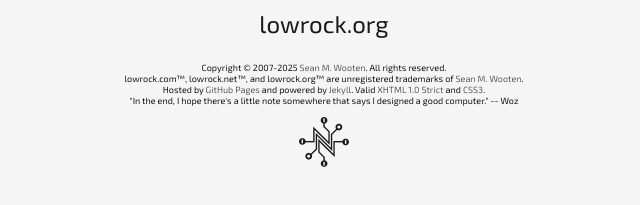
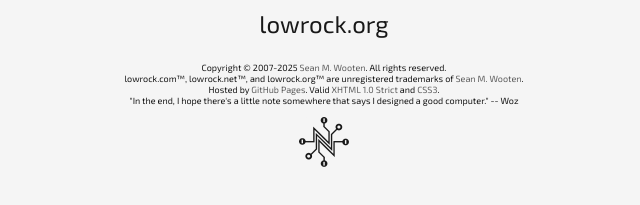
Before and after one commit to seanmwooten/lowrock.github.io, a plain HTML site: page index.html in a window 1280 px wide. Shown: the part 507-712 px from the top of the page, 316-956 px from the left. Drawn offline with Linux system fonts and the light colour scheme.

Commit message:
Removed Jekyll Credit

```diff
--- a/index.html
+++ b/index.html
@@ -20,7 +20,7 @@ lowrock.org<br />
 <p class="notice">
 Copyright &copy; 2007-2025 <a href="mailto:webmaster@lowrock.org?subject=lowrock.org">Sean M. Wooten</a>. All rights reserved.<br />
 lowrock.com&trade;, lowrock.net&trade;, and lowrock.org&trade; are unregistered trademarks of <a href="mailto:domains@lowrock.org?subject=lowrock.org">Sean M. Wooten</a>.<br />
-Hosted by <a href="https://pages.github.com/">GitHub Pages</a> and powered by <a href="https://jekyllrb.com/docs/github-pages/">Jekyll</a>. Valid <a href="https://validator.w3.org/check?uri=https://www.lowrock.org/index.html">XHTML 1.0 Strict</a> and <a href="https://jigsaw.w3.org/css-validator/validator?uri=https://www.lowrock.org/css/index.css">CSS3</a>.<br />
+Hosted by <a href="https://pages.github.com/">GitHub Pages</a>. Valid <a href="https://validator.w3.org/check?uri=https://www.lowrock.org/index.html">XHTML 1.0 Strict</a> and <a href="https://jigsaw.w3.org/css-validator/validator?uri=https://www.lowrock.org/css/index.css">CSS3</a>.<br />
 "In the end, I hope there's a little note somewhere that says I designed a good computer." -- Woz<br />
 <a href="https://www.freepress.net/issues/free-open-internet/net-neutrality"><img class="icon" src="./images/nn.png" alt="Save the Internet icon" title="Save the Internet" height="50" width="50" /></a><br />
 </p>
```
